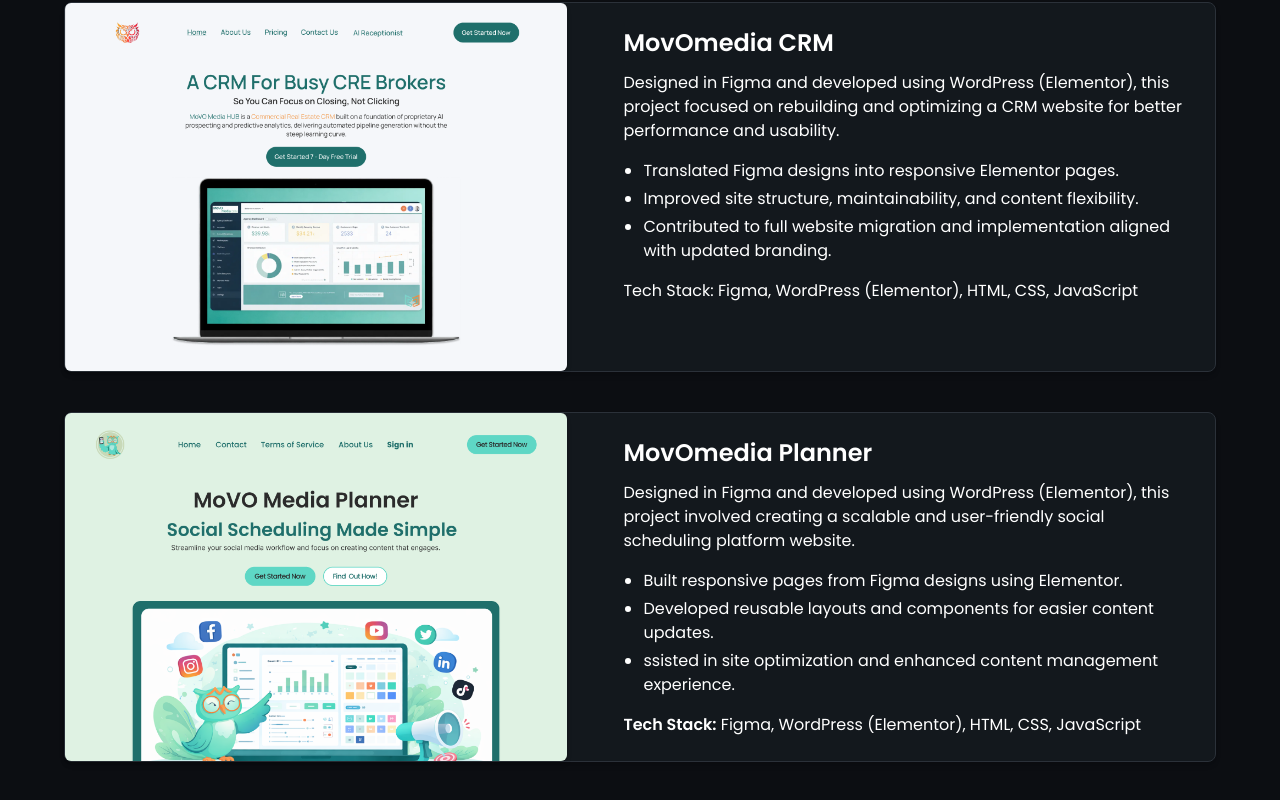
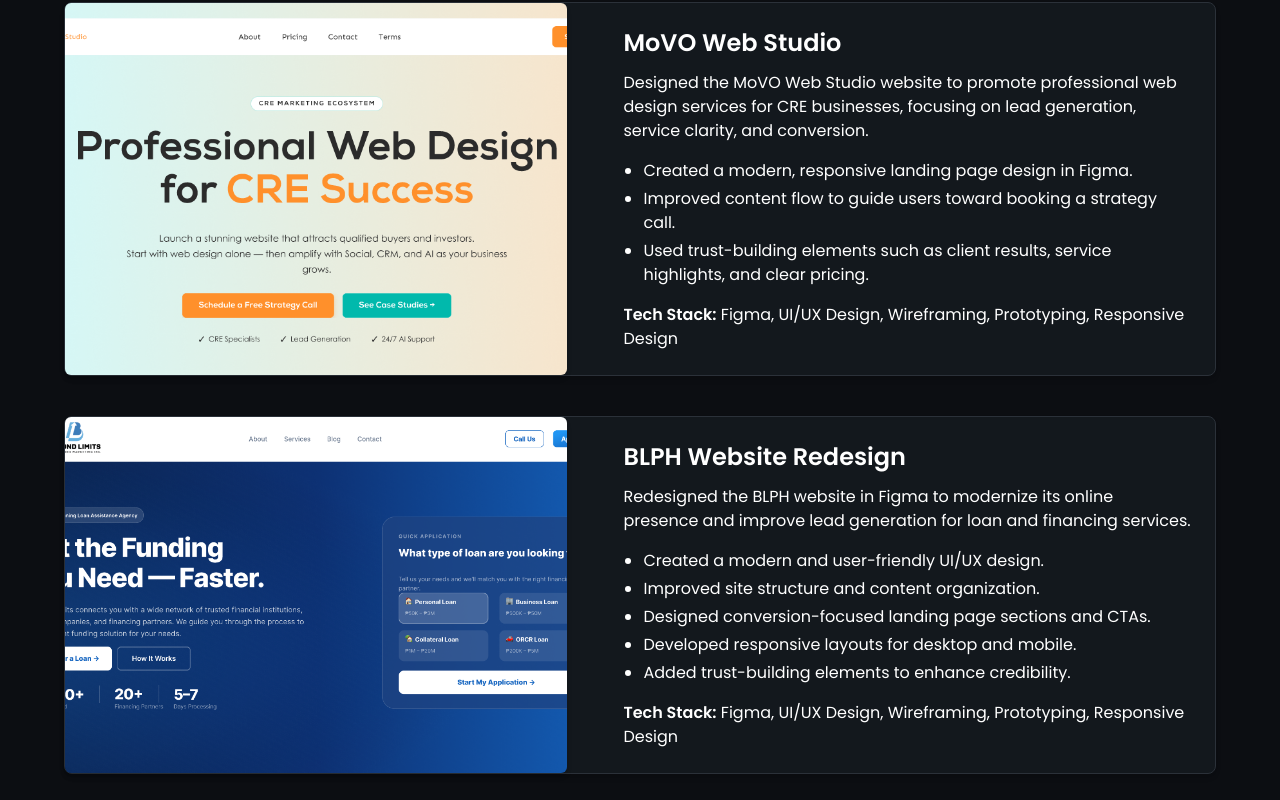
Before and after one commit to jags42/troyaguas-portolio, a React (Create React App) app: page / in a window 1280 px wide. Shown: the part 4580-5380 px from the top of the page. Built offline with nearby package versions, Linux system fonts and the light colour scheme.

Commit message:
added webstudio and blph design

```diff
--- a/src/components/Designs.js
+++ b/src/components/Designs.js
@@ -5,6 +5,8 @@
 import precisionChiro from "../assets/precision-chiropract-thumb.png";
 import dunnReport from "../assets/the-dunn-report-thumb.png";
 import cpaImage from "../assets/cpa-thumb.png";
+import blphImage from "../assets/blph.png";
+import webstudioImage from "../assets/webstudio.png";
 
 export default function Projects() {
   return (
@@ -13,7 +15,85 @@
         <h2 className="text-4xl font-bold text-center mb-12">Design Projects<span className="highlight-color">.</span></h2>
 
         <div className="grid grid-cols-1 gap-10">
-          {/* Mindgrasp */}
+
+
+          {/* Web Studio*/}
+          <a href="https://www.figma.com/proto/vmstcCeM2t7xezDGBHBiDP/MoVO-Web-Studio?t=e9AdUBzlSmuPc0Mn-0&scaling=min-zoom&content-scaling=fixed&page-id=0%3A1&node-id=0-1&fuid=1337924163329128655"
+            target="_blank"
+            rel="noopener noreferrer"
+            className="block"
+          >
+            <div className="bg-primary background-light border border-border rounded-lg shadow-md hover:-translate-y-1 hover:shadow-xl transition cursor-pointer">
+              <div className="project-content flex gap-8 max-md:flex-col">
+                <div className="project-image w-1/4 max-md:w-full">
+                  <img
+                    src={webstudioImage}
+                    alt="Mindgrasp Migration Project Screenshot"
+                    className="h-full w-full object-cover rounded-md shadow-md  block"
+                  />
+                </div>
+
+                <div className="project-text p-6 w-3/4 max-md:w-full">
+                  <h3 className="text-2xl font-semibold mb-3">MoVO Web Studio</h3>
+
+                  <p className="mb-4">
+                    Designed the MoVO Web Studio website to promote professional web design services for CRE businesses, focusing on lead generation, service clarity, and conversion.
+                  </p>
+
+                  <ul className="list-disc ml-5 mb-4 space-y-1">
+                    <li>Created a modern, responsive landing page design in Figma.</li>
+                    <li>Improved content flow to guide users toward booking a strategy call.</li>
+                    <li>Used trust-building elements such as client results, service highlights, and clear pricing.</li>
+                  </ul>
+
+                  <p>
+                    <span className="font-semibold">Tech Stack:</span> Figma, UI/UX Design, Wireframing, Prototyping, Responsive Design
+                  </p>
+                </div>
+              </div>
+            </div>
+          </a>
+
+          {/* BLPH */}
+          <a href="https://www.figma.com/proto/iAlqrre4yGNMSFwi4FTE7w/BLPH?node-id=186-2&t=WGy3AYwitTlfKAV5-0&scaling=min-zoom&content-scaling=fixed&page-id=0%3A1"
+            target="_blank"
+            rel="noopener noreferrer"
+            className="block"
+          >
+            <div className="bg-primary background-light border border-border rounded-lg shadow-md hover:-translate-y-1 hover:shadow-xl transition cursor-pointer">
+              <div className="project-content flex gap-8 max-md:flex-col">
+                <div className="project-image w-1/4 max-md:w-full">
+                  <img
+                    src={blphImage}
+                    alt="Mindgrasp Migration Project Screenshot"
+                    className="h-full w-full object-cover rounded-md shadow-md  block"
+                  />
+                </div>
+
+                <div className="project-text p-6 w-3/4 max-md:w-full">
+                  <h3 className="text-2xl font-semibold mb-3">BLPH Website Redesign</h3>
+
+                  <p className="mb-4">
+                    Redesigned the BLPH website in Figma to modernize its online presence and improve lead generation for loan and financing services.
+                  </p>
+
+                  <ul className="list-disc ml-5 mb-4 space-y-1">
+                    <li>Created a modern and user-friendly UI/UX design.</li>
+                    <li>Improved site structure and content organization.</li>
+                    <li>Designed conversion-focused landing page sections and CTAs.</li>
+                    <li>Developed responsive layouts for desktop and mobile.</li>
+                    <li>Added trust-building elements to enhance credibility.</li>
+                  </ul>
+
+                  <p>
+                    <span className="font-semibold">Tech Stack:</span> Figma, UI/UX Design, Wireframing, Prototyping, Responsive Design
+                  </p>
+                </div>
+              </div>
+            </div>
+          </a>
+
+          {/* CRM */}
           <a href="https://www.figma.com/proto/Z0XhcZRF77hQqAnAEzAtYD/Castaneda-CPA---Associates--Sample-Revamp---Copy-?node-id=3001-2&p=f&t=xk6s7ovbbxZFh1cz-0&scaling=min-zoom&content-scaling=fixed&page-id=1%3A98"
             target="_blank"
             rel="noopener noreferrer"
@@ -47,7 +127,7 @@
             </div>
           </a>
 
-          {/* ASLAN */}
+          {/* MoVO-Media-Planner */}
           <a
             href="https://www.figma.com/proto/cfPGHPcg2IZUovrvjlTJod/MoVO-Media-Planner-Revamp?node-id=1-915&t=mf6Hl0FA3n9iNNVU-0&scaling=min-zoom&content-scaling=fixed&page-id=1%3A98"
             target="_blank"
@@ -82,7 +162,7 @@
             </div>
           </a>
 
-          {/* Xpress Website */}
+          {/* Precision Chiro */}
           <a
             href="https://www.figma.com/proto/nVIcPMjaXNDwC9ijfg9RMV/Precision-Chiropract?node-id=3002-5&t=GXMsQOoCOx2RI3UQ-0&scaling=min-zoom&content-scaling=fixed&page-id=1%3A98"
             target="_blank"
@@ -102,7 +182,7 @@
                 <div className="project-text p-6 max-md:w-full">
                   <h3 className="text-2xl font-semibold mb-3">Precision Chiropractor</h3>
                   <p className="mb-4  ">
-                   Redesigned the website based on client requirements, focusing on improving visual appeal, user experience, and modernizing the overall look.
+                    Redesigned the website based on client requirements, focusing on improving visual appeal, user experience, and modernizing the overall look.
                   </p>
                   <ul className="list-disc ml-5   mb-4 space-y-1">
                     <li>Created a full website redesign in Figma aligned with client goals and branding.</li>
@@ -117,7 +197,7 @@
             </div>
           </a>
 
-          {/* AvionBank */}
+          {/* Dunn Report */}
           <a
             href="https://www.figma.com/proto/Z2wLETFvSgtJxZYbWMFKrL/The-Dunn-Report?node-id=5001-1367&t=GXMsQOoCOx2RI3UQ-0&scaling=min-zoom&content-scaling=fixed&page-id=1%3A98"
             target="_blank"
@@ -137,7 +217,7 @@
                 <div className="project-text p-6 max-md:w-full">
                   <h3 className="text-2xl font-semibold mb-3">The Dunn Report</h3>
                   <p className="mb-4  ">
-                  Designed a data-driven website experience for a real estate insights platform targeting institutional investors and industry professionals.
+                    Designed a data-driven website experience for a real estate insights platform targeting institutional investors and industry professionals.
                   </p>
                   <ul className="list-disc ml-5   mb-4 space-y-1">
                     <li>Created two homepage design concepts in Figma to explore typography, color palette, and visual direction.</li>
@@ -152,7 +232,7 @@
             </div>
           </a>
 
-          {/* Avionchat */}
+          {/* Castaneda CPA */}
           <a
             href="https://www.figma.com/proto/Z0XhcZRF77hQqAnAEzAtYD/Castaneda-CPA---Associates--Sample-Revamp---Copy-?node-id=3001-2"
             target="_blank"
--- a/src/components/Header.js
+++ b/src/components/Header.js
@@ -42,7 +42,7 @@
         <div className="flex gap-6">
           <a href="#about">About</a>
           <a href="#projects">Development</a>
-          <a href="#designs">Designs</a>
+          <a className="design-tab" href="#designs">Designs</a>
           <a href="#contact">Contact</a>
         </div>
 
--- a/src/index.css
+++ b/src/index.css
@@ -91,3 +91,10 @@
 .mode-toggle:hover {
   border-color: #62eac3;
 }
+
+/* Header */
+@media (max-width: 768px) {
+  .design-tab {
+    display: none;
+  }
+}
```
Also changed, not shown: src/assets/blph.png (added), src/assets/webstudio.png (added).
